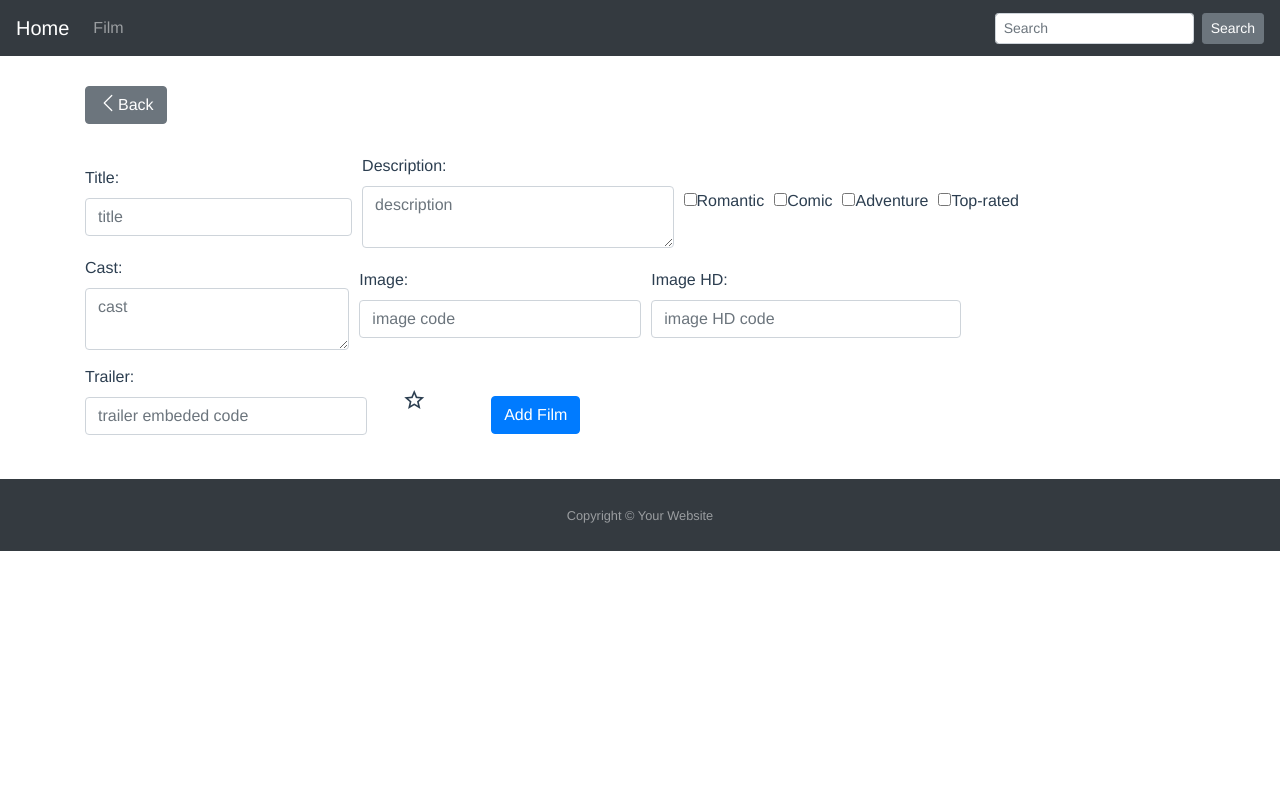
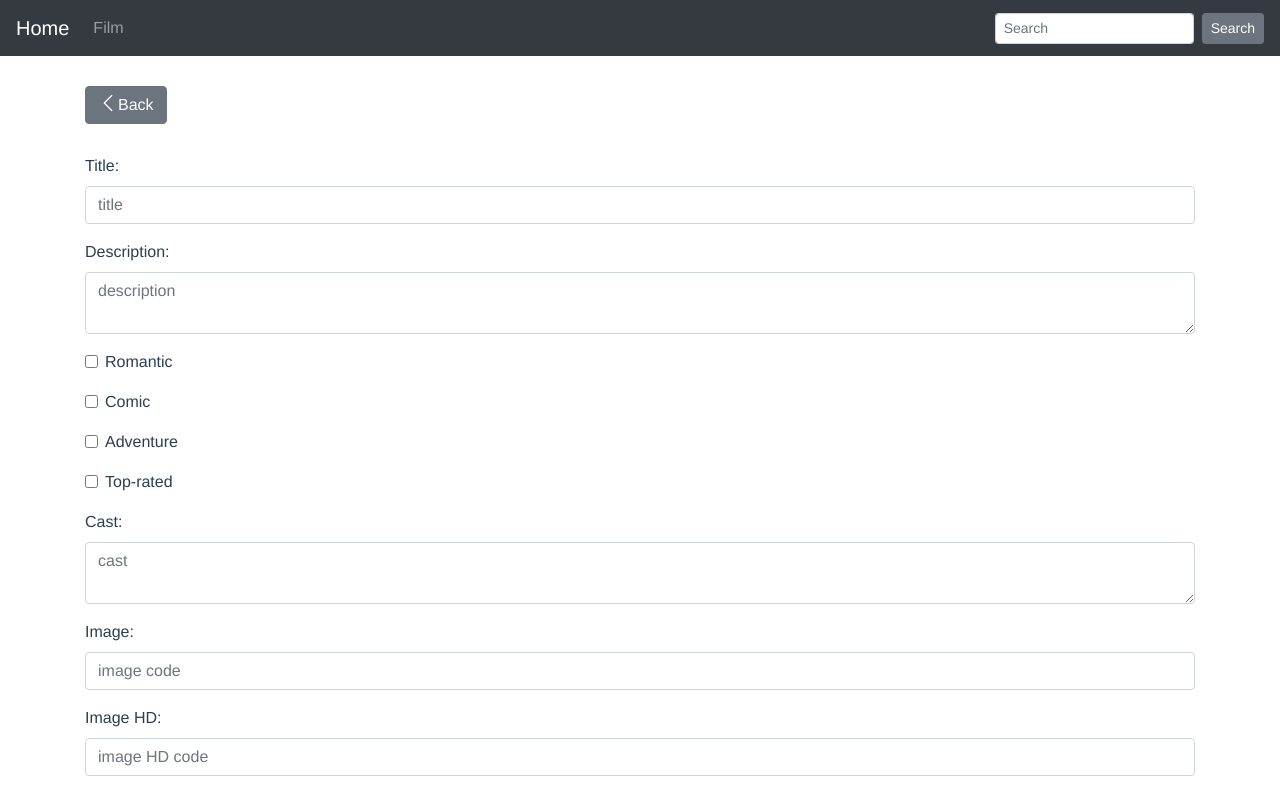
Before and after one commit to monika-piras/vuejs-movies-example, a Vue app: page /#/addFilm in a window 1280 px wide. Shown: the top 795 px of the page. Built offline with nearby package versions, Linux system fonts and the light colour scheme.

Commit message:
update bootsrap form in formComponent and button css

```diff
--- a/src/components/FooterComponent.vue
+++ b/src/components/FooterComponent.vue
@@ -1,7 +1,7 @@
 <template>
   <div>
     <div class="d-flex flex-column">
-  <footer id="sticky-footer" style= "margin-top:30px;"class="py-4 bg-dark text-white-50">
+      <footer id="sticky-footer" style="margin-top:30px;" class="py-4 bg-dark text-white-50">
         <div class="container text-center">
           <small>Copyright &copy; Your Website</small>
         </div>
@@ -13,14 +13,12 @@
 <script>
 export default {
   name: "FooterComponent"
-}
+};
 </script>
 
 
 <style scoped>
-
 #sticky-footer {
   flex-shrink: none;
 }
-
 </style>
--- a/src/components/FormComponent.vue
+++ b/src/components/FormComponent.vue
@@ -2,75 +2,65 @@
   <div>
     <form @submit="checkForm">
 
-      <div class="form-row align-items-center">
+      <div class="form-group align-left">
+        <label class="left" for="inlineFormInput1">Title:</label>
+        <input type="text" class="form-control mb-2" id="inlineFormInput1" v-model="title" placeholder="title">
+        <div class="testo" v-if="isErrorTitle">Title required.</div>
+      </div>
 
-        <div class="col-auto">
-          <label class="left" for="inlineFormInput1">Title:</label>
-          <input type="text" class="form-control mb-2" id="inlineFormInput1"
-            v-model="title" placeholder="title">
-          <div class= "testo" v-if="isErrorTitle">Title required.</div>
-        </div>
+      <div class="form-group align-left">
+        <label class="left" for="inlineFormInput2">Description:</label>
+        <textarea name="message" class="form-control mb-2" id="inlineFormInput2" v-model="description" placeholder="description"></textarea>
+      </div>
 
-           <!-- <div class="col-auto">
-          <label class="left" for="inlineFormInput4">Image:</label>
-          <input type="image" src="../../public/img/bee.jpg" name="STOP" class="form-control mb-2"
-          width="25" height="25" align="top" alt="Stop sign" id="inlineFormInput4" v-model="image">
-        </div>  -->
+      <div class="form-group form-check align-left">
+        <input type="checkbox" class="form-check-input" id="romantic" value="romantic" v-model="checkedCategories">
+        <label for="romantic" class="form-check-label">Romantic</label>
+      </div>
 
-        <div class="col-auto">
-          <label class="left" for="inlineFormInput2">Description:</label>
-           <textarea name="message" class="form-control mb-2" id="inlineFormInput2"
-              v-model="description" placeholder="description"></textarea>
-          <!-- <div class= "testo" v-if="isErrorDescription"> Description required. </div> -->
-        </div>
+      <div class="form-group form-check align-left">
+        <input type="checkbox" class="form-check-input" id="comic" value="comic" v-model="checkedCategories">
+        <label for="comic" class="form-check-label">Comic</label>
+      </div>
 
-        <div class="col-auto">
-          <input type="checkbox"  id="romantic" value="romantic" v-model="checkedCategories">
-          <label for="romantic" style="margin-right:10px;">Romantic</label>
-          <input type="checkbox" id="comic" value="comic" v-model="checkedCategories">
-          <label for="comic" style="margin-right:10px;">Comic</label>
-          <input type="checkbox" id="adventure" value="adventure" v-model="checkedCategories">
-          <label for="adventure" style="margin-right:10px;">Adventure</label>
-          <input type="checkbox" id="top-rated" value="top-rated" v-model="checkedCategories">
-          <label for="top-rated" style="margin-right:10px;">Top-rated</label>
-        <!-- <span>Checked categories: {{ checkedCategories }}</span> -->
-        </div>
+      <div class="form-group form-check align-left">
+        <input type="checkbox" class="form-check-input" id="adventure" value="adventure" v-model="checkedCategories">
+        <label for="adventure" class="form-check-label">Adventure</label>
+      </div>
 
-        <div class="col-auto">
-          <label class="left" for="inlineFormInput3">Cast:</label>
-           <textarea name="message" class="form-control mb-2" id="inlineFormInput3"
-              v-model="cast" placeholder="cast"></textarea>
-          <!-- <div class= "testo" v-if="isErrorDescription"> Cast required. </div> -->
-        </div>
+      <div class="form-group form-check align-left">
+        <input type="checkbox" class="form-check-input" id="top-rated" value="top-rated" v-model="checkedCategories">
+        <label for="top-rated" class="form-check-label">Top-rated</label>
+      </div>
 
-        <div class="col-auto">
-          <label class="left" for="inlineFormInput5">Image:</label>
-          <input type="text" class="form-control mb-2" id="inlineFormInput5"
-            v-model="image" placeholder="image code">
-        </div>
+      <div class="form-group align-left">
+        <label class="left" for="inlineFormInput2">Cast:</label>
+        <textarea name="message" class="form-control mb-2" id="inlineFormInput2" v-model="cast" placeholder="cast"></textarea>
+      </div>
 
-        <div class="col-auto">
-          <label class="left" for="inlineFormInput6">Image HD:</label>
-          <input type="text" class="form-control mb-2" id="inlineFormInput6"
-            v-model="imageHd" placeholder="image HD code">
-        </div>
+      <div class="form-group align-left">
+        <label class="left" for="inlineFormInput5">Image:</label>
+        <input type="text" class="form-control mb-2" id="inlineFormInput5" v-model="image" placeholder="image code">
+      </div>
 
-        <div class="col-auto">
-          <label class="left" for="inlineFormInput4">Trailer:</label>
-          <input type="text" class="form-control mb-2" id="inlineFormInput4"
-            v-model="trailer" placeholder="trailer embeded code">
-        </div>
+      <div class="form-group align-left">
+        <label class="left" for="inlineFormInput6">Image HD:</label>
+        <input type="text" class="form-control mb-2" id="inlineFormInput6" v-model="imageHd" placeholder="image HD code">
+      </div>
 
-        <div>
-          <star style= "margin:30px;" v-model="prefer"></star>
-        </div>
+      <div class="form-group align-left">
+        <label class="left" for="inlineFormInput4">Trailer:</label>
+        <input type="text" class="form-control mb-2" id="inlineFormInput4" v-model="trailer" placeholder="trailer embeded code">
+      </div>
 
-        <div class="col-auto">
-          <button style= "margin:30px;"
-          type="submit" class="btn btn-primary mb-2">Add Film</button>
-        </div>
+      <div>
+        <star style="margin:30px;" v-model="prefer"></star>
+      </div>
 
+      <div class="col-auto">
+        <button type="submit" class="btn btn-primary mb-2">Add Film</button>
       </div>
+
     </form>
   </div>
 </template>
@@ -82,9 +72,7 @@ export default {
   components: {
     Star
   },
-  props: {
-
-  },
+  props: {},
   data: function() {
     return {
       title: null,
@@ -97,20 +85,18 @@ export default {
       image: null,
       imageHd: null,
       trailer: null,
-      id: Math.random()*10
+      id: Math.random() * 10
     };
   },
 
   methods: {
     checkForm: function(event) {
-
       this.compileHTMLErrors();
 
       var isFormInvalid = false;
       isFormInvalid = this.formHasErrors();
       //se il form ha errori
       if (isFormInvalid) {
-
         return; //ti fermi qui
       }
 
@@ -146,7 +132,7 @@ export default {
     formHasErrors() {
       var risultato = false;
       // || this.isErrorDescription
-      if (this.isErrorTitle ) {
+      if (this.isErrorTitle) {
         risultato = true;
       }
       return risultato;
@@ -187,6 +173,9 @@ export default {
 .left {
   float: left;
 }
+.align-left {
+  text-align: left;
+}
 .testo {
   color: red;
 }
@@ -199,5 +188,4 @@ export default {
 .rossoContinent {
   margin-bottom: 5px;
 }
-
 </style>
--- a/src/views/FilmsPage.vue
+++ b/src/views/FilmsPage.vue
@@ -4,7 +4,9 @@
     <h1 style="margin-bottom:40px;" v-else>All Films</h1>
 
     <film-list-all v-bind:search="searchValue" />
-    <button class="add-button" @click="goToAddFilmPage()"><b-icon-plus></b-icon-plus></button>
+    <button class="add-button" @click="goToAddFilmPage()">
+      <b-icon-plus></b-icon-plus>
+    </button>
   </div>
 </template>
 
@@ -34,12 +36,25 @@ export default {
 </script>
 <style scoped >
 .add-button {
+  font-size: 25px;
+  color: #1b1a1a;
   position: fixed;
   bottom: 3rem;
   right: 3rem;
   z-index: 3;
   border-radius: 50%;
   border: 0;
-  box-shadow: 5px 5px 5px grey;
+  box-shadow: 2px 2px 2px #6f6c6fd6;
+  background-color: #bbb8ba;
+  outline: none;
+  padding: 10px;
+}
+.add-button:hover {
+  background-color: #9c9a9c;
+}
+.add-button:active {
+  background-color: #808280;
+  box-shadow: 0 5px #777575;
+  transform: translateY(4px);
 }
 </style>
```
Also changed, not shown: src/App.vue (+3 -5 lines), src/components/FilmList.vue (+8 -5 lines), src/components/FilmListAll.vue (+6 -10 lines), src/views/AddFilmPage.vue (+6 -9 lines), src/views/FilmDetailsPage.vue (+8 -7 lines), src/views/Home.vue (+9 -21 lines), src/router/index.js (line endings or trailing spaces). Lines whose indentation alone changed are shown as unchanged.
